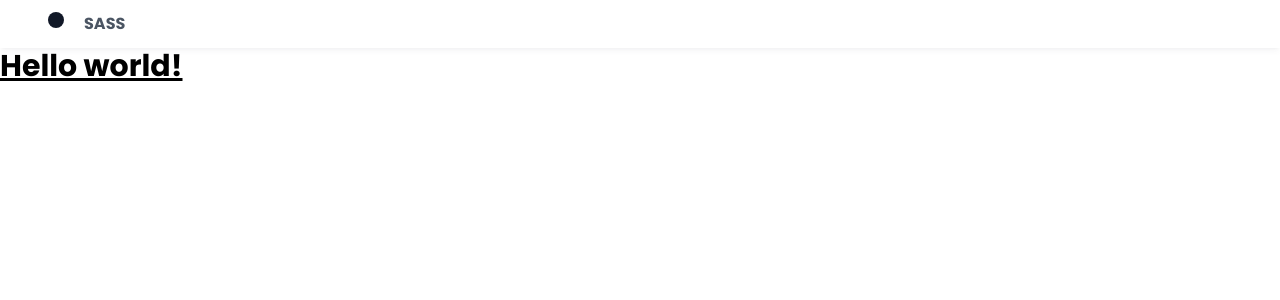
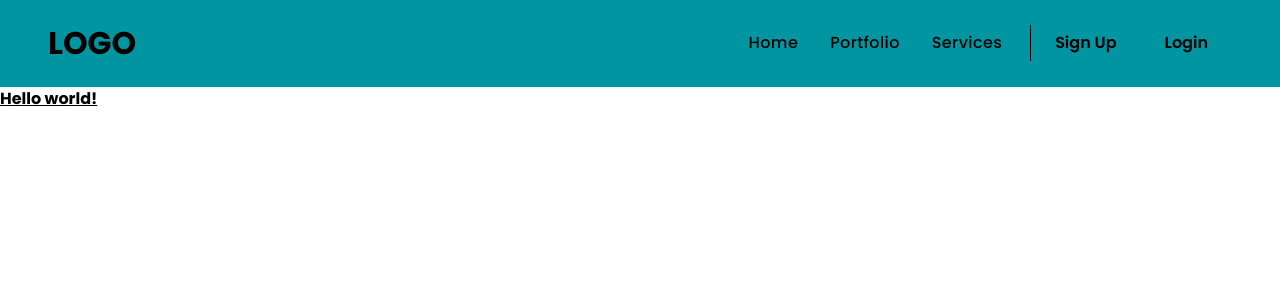
Before and after one commit to bpinazmul18/gain_solutions_assignment, a React (Create React App) app: page / in a window 1280 px wide. Shown: the top 300 px of the page. Built offline with nearby package versions, Linux system fonts and the light colour scheme.

Commit message:
ADD: Add Navbar.

```diff
--- a/src/components/Header.jsx
+++ b/src/components/Header.jsx
@@ -11,23 +11,81 @@ function Header() {
         hidden
         aria-hidden="true"
       />
-      <nav className="fixed z-20 w-full bg-white/80 dark:bg-gray-900/80 backdrop-blur navbar shadow-md shadow-gray-600/5 peer-checked:navbar-active md:relative md:bg-transparent dark:shadow-none">
+      <nav className="bg-viridian-green fixed z-20 w-full navbar peer-checked:navbar-active md:relative">
         <div className="xl:container m-auto px-6 md:px-12">
-          <div className="flex flex-wrap items-center justify-between gap-6 md:py-3 md:gap-0">
+          <div className="flex flex-wrap items-center justify-between gap-6 md:py-5 md:gap-0">
             <div className="w-full flex justify-between lg:w-auto">
               <a
                 href="!#"
                 aria-label="logo"
                 className="flex space-x-2 items-center"
               >
-                <div aria-hidden="true" className="flex space-x-1">
-                  <div className="h-4 w-4 rounded-full bg-gray-900 dark:bg-gray-200" />
-                  <div className="h-6 w-2 bg-primary dark:bg-primaryLight" />
-                </div>
-                <span className="text-base font-bold text-gray-600 dark:text-white">
-                  SASS
+                <span className="text-3.1xl leading-12 text-base font-bold text-gray-600 dark:text-white">
+                  LOGO
                 </span>
               </a>
+              <label
+                htmlFor="hbr"
+                className="peer-checked:hamburger block relative z-20 p-6 -mr-6 cursor-pointer lg:hidden"
+              >
+                <div
+                  aria-hidden="true"
+                  className="m-auto h-0.5 w-6 rounded bg-gray-900 dark:bg-gray-300 transition duration-300"
+                />
+                <div
+                  aria-hidden="true"
+                  className="m-auto mt-2 h-0.5 w-6 rounded bg-gray-900 dark:bg-gray-300 transition duration-300"
+                />
+              </label>
+            </div>
+
+            <div className="navmenu hidden w-full flex-wrap justify-end items-center mb-16 space-y-8 p-6 border border-gray-100 rounded-3xl shadow-2xl shadow-gray-300/20 bg-white dark:bg-gray-800 lg:space-y-0 lg:p-0 lg:m-0 lg:flex md:flex-nowrap lg:bg-transparent lg:w-7/12 lg:shadow-none dark:shadow-none dark:border-gray-700 lg:border-0">
+              <div className="text-gray-600 dark:text-gray-300 lg:pr-4">
+                <ul className="space-y-6 tracking-wide font-medium text-base lg:text-sm lg:flex lg:space-y-0">
+                  <li>
+                    <a
+                      href="!#"
+                      className="block md:px-4 transition hover:text-primary dark:hover:text-primaryLight"
+                    >
+                      <span>Home</span>
+                    </a>
+                  </li>
+                  <li>
+                    <a
+                      href="!#"
+                      className="block md:px-4 transition hover:text-primary dark:hover:text-primaryLight"
+                    >
+                      <span>Portfolio</span>
+                    </a>
+                  </li>
+                  <li>
+                    <a
+                      href="!#"
+                      className="block md:px-4 transition hover:text-primary dark:hover:text-primaryLight"
+                    >
+                      <span>Services</span>
+                    </a>
+                  </li>
+                </ul>
+              </div>
+              <div className="w-full space-y-2 border-primary/10 dark:border-gray-700 flex flex-col -ml-1 sm:flex-row lg:space-y-0 md:w-max lg:border-l">
+                <a
+                  href="!#"
+                  className="relative flex h-9 ml-auto items-center justify-center sm:px-6 before:absolute before:inset-0 before:rounded-full focus:before:bg-primary/10 dark:focus:before:bg-primaryLight/10 before:transition before:duration-300 hover:before:scale-105 active:duration-75 active:before:scale-95"
+                >
+                  <span className="relative text-sm font-semibold text-primary dark:text-primaryLight">
+                    Sign Up
+                  </span>
+                </a>
+                <a
+                  href="!#"
+                  className="relative flex h-9 ml-auto items-center justify-center sm:px-6 before:absolute before:inset-0 before:rounded-full focus:before:bg-primary/10 dark:focus:before:bg-primaryLight/10 before:transition before:duration-300 hover:before:scale-105 active:duration-75 active:before:scale-95"
+                >
+                  <span className="relative text-sm font-semibold text-primary dark:text-primaryLight">
+                    Login
+                  </span>
+                </a>
+              </div>
             </div>
           </div>
         </div>
--- a/tailwind.config.js
+++ b/tailwind.config.js
@@ -8,6 +8,15 @@ module.exports = {
         poppins: ['Poppins', ...defaultTheme.fontFamily.sans],
       },
     },
+    fontSize: {
+      '3.1xl': '1.96rem',
+    },
+    lineHeight: {
+      12: '2.93rem',
+    },
+    colors: {
+      'viridian-green': '#0095A0',
+    },
   },
   plugins: [],
 }
```
Also changed, not shown: .eslintrc.js.
